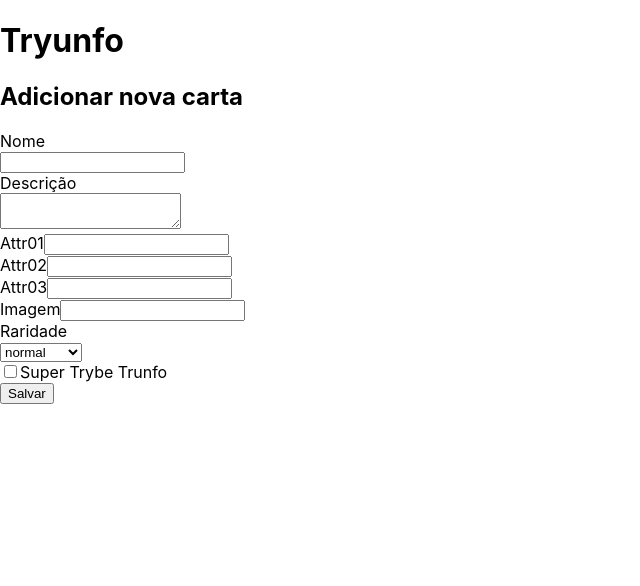
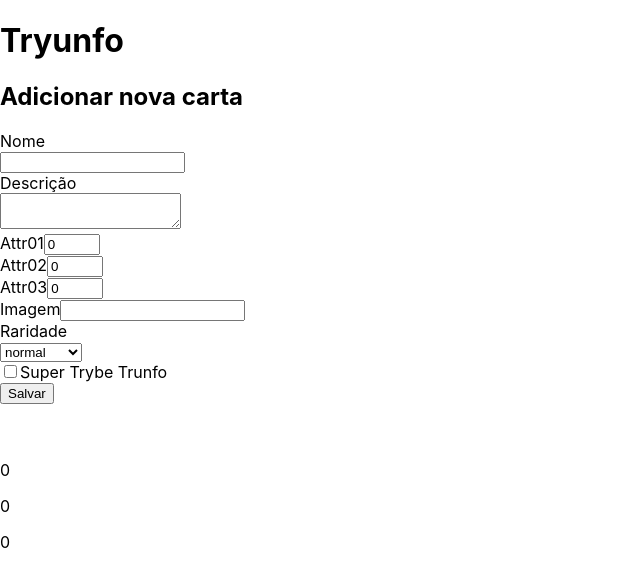
Before and after one commit to xmatheuspereira/Tryunfo, a React (Create React App) app: page / in a window 1280 px wide. Shown: the top 586 px of the page, without its empty margins (0-640 px from the left). Built offline with nearby package versions, Linux system fonts and the light colour scheme.

Commit message:
Requisito 4 OK

```diff
--- a/src/App.js
+++ b/src/App.js
@@ -3,12 +3,34 @@ import Form from './components/Form';
 import Card from './components/Card';
 
 class App extends React.Component {
+  state = {
+    cardName: '',
+    cardDescription: '',
+    cardAttr1: '0',
+    cardAttr2: '0',
+    cardAttr3: '0',
+    cardImage: '',
+    cardRare: '',
+    cardTrunfo: false,
+  };
+
+  // Ref. https://pt-br.reactjs.org/docs/forms.html
+  // Desestruturando o event. ({ target }) é o mesmo que event.target
+  handleInputChange = ({ target }) => {
+    const { id } = target;
+    const value = target.type === 'checkbox' ? target.checked : target.value;
+
+    this.setState({
+      [id]: value,
+    });
+  }
+
   render() {
     return (
       <div>
         <h1>Tryunfo</h1>
-        <Form />
-        <Card />
+        <Form { ...this.state } onInputChange={ this.handleInputChange } />
+        <Card { ...this.state } />
       </div>
     );
   }
--- a/src/components/Form.js
+++ b/src/components/Form.js
@@ -26,6 +26,7 @@ class Form extends React.Component {
             Nome
             <br />
             <input
+              id="cardName"
               data-testid="name-input"
               value={ cardName }
               onChange={ onInputChange }
@@ -36,6 +37,7 @@ class Form extends React.Component {
             Descrição
             <br />
             <textarea
+              id="cardDescription"
               data-testid="description-input"
               value={ cardDescription }
               onChange={ onInputChange }
@@ -45,26 +47,35 @@ class Form extends React.Component {
           <div>
             Attr01
             <input
+              id="cardAttr1"
               data-testid="attr1-input"
               value={ cardAttr1 }
               onChange={ onInputChange }
               type="number"
+              min="0"
+              max="90"
             />
             <br />
             Attr02
             <input
+              id="cardAttr2"
               data-testid="attr2-input"
               value={ cardAttr2 }
               onChange={ onInputChange }
               type="number"
+              min="0"
+              max="90"
             />
             <br />
             Attr03
             <input
+              id="cardAttr3"
               data-testid="attr3-input"
               value={ cardAttr3 }
               onChange={ onInputChange }
               type="number"
+              min="0"
+              max="90"
             />
           </div>
           <div>
@@ -80,6 +91,7 @@ class Form extends React.Component {
             Raridade
             <br />
             <select
+              id="cardRare"
               data-testid="rare-input"
               value={ cardRare }
               onChange={ onInputChange }
@@ -92,6 +104,7 @@ class Form extends React.Component {
           </div>
           <div>
             <input
+              id="cardTrunfo"
               data-testid="trunfo-input"
               checked={ cardTrunfo }
               onChange={ onInputChange }
```
